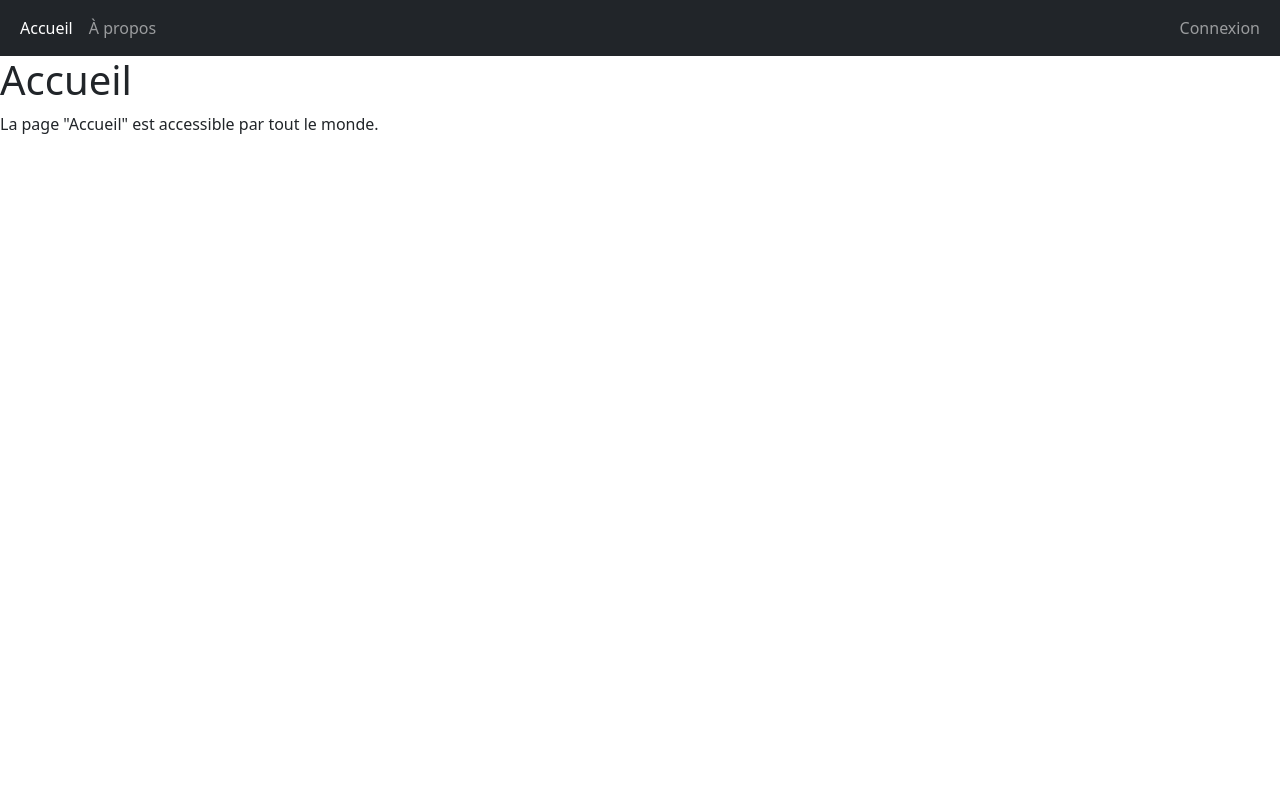
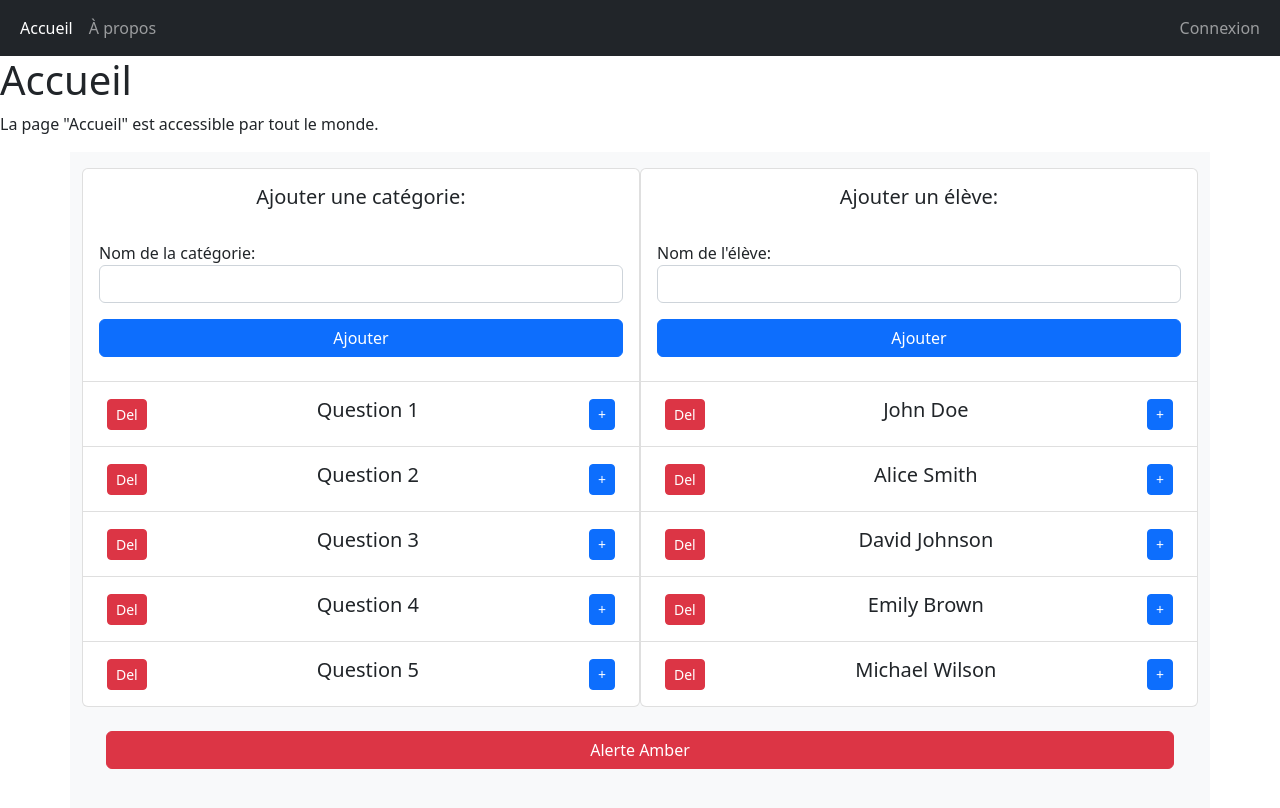
Before and after one commit to nicolasdube123/appweb-tp3, a Vue app: page / in a window 1280 px wide. Shown: the top 808 px of the page. Built offline with nearby package versions, Linux system fonts and the light colour scheme.

Commit message:
TeacherView majorité complétée

```diff
--- a/src/App.vue
+++ b/src/App.vue
@@ -15,6 +15,7 @@ import TeacherView from './views/TeacherView.vue'
   <main>
     <!-- RouterView (ou router-link) est la balise fournie par Vue Router qui permet d'afficher dynamiquement la "view" correspondante à la route actuelle de l'application. Cette directive ne devrait être présente qu'une seule fois. Lorsque l'utilisateur clique sur un des liens de navigation, Vue Router charge la "view" correspondante et l'affiche automatiquement à l'emplacement de la balise RouterView. -->
     <RouterView />
+    <TeacherView />
   </main>
 </template>
 
--- /dev/null
+++ b/src/components/teacher/QuestionColumn.vue
@@ -0,0 +1,106 @@
+<script setup lang="ts">
+    import { ref } from 'vue'
+    import { Question } from '../../views/StudentView.vue';
+
+    //Temporaire
+    const questions = ref<Array<Question>>([
+        {
+            studentId: "1",
+            content: "Question 1 content",
+            super: false,
+            priority: "P1",
+            category: "Matière",
+            private: false,
+            open: false
+        },
+        {
+            studentId: "2",
+            content: "Question 2 content",
+            super: false,
+            priority: "P2",
+            category: "Personnel",
+            private: false,
+            open: false
+        },
+        {
+            studentId: "3",
+            content: "Question 3 content",
+            super: false,
+            priority: "P3",
+            category: "Matière",
+            private: false,
+            open: false
+        },
+        {
+            studentId: "4",
+            content: "Question 4 content",
+            super: false,
+            priority: "P4",
+            category: "Personnel",
+            private: false,
+            open: false
+        },
+        {
+            studentId: "5",
+            content: "Question 5 content",
+            super: false,
+            priority: "P5",
+            category: "Matière",
+            private: false,
+            open: false
+        }
+    ])
+
+    function toggleQuestion(index: number) {
+        questions.value[index].open = !questions.value[index].open;
+    }
+
+    function deleteQuestion(index: number) {
+        questions.value.splice(index, 1)
+    }
+
+    function submitNewCategory() {
+
+    }
+</script>
+
+<template>
+    <ul class="list-group mt-3">
+        <li class="list-group-item">
+            <div class="d-flex justify-content-center align-items-center bg-dark-subtle p-2 rounded">
+                <h5>Ajouter une catégorie:</h5>
+            </div>
+            <div class="mt-3">
+                <form>
+                    <div class="form-group my-3">
+                        <label for="name">Nom de la catégorie:</label>
+                        <input type="text" class="form-control" id="name">
+                    </div>
+                    <a class="btn btn-primary btn-block w-100 mb-3" id="start" @click="submitNewCategory()">Ajouter</a>
+                </form>
+            </div>
+        </li>
+        <li v-for="(question, index) in questions" :key="index" class="list-group-item">
+            <div class="d-flex justify-content-between align-items-center bg-dark-subtle p-2 rounded">
+                <button class="btn btn-danger btn-sm" @click="deleteQuestion(index)">
+                    Del
+                </button>
+                <h5>Question {{ index + 1 }}</h5>
+                <button class="btn btn-primary btn-sm" @click="toggleQuestion(index)">
+                    {{ question.open ? '-' : '+' }}
+                </button>
+            </div>
+            <div v-if="question.open" class="mt-3">
+                <p><strong>Student ID:</strong> {{ question.studentId }}</p>
+                <p><strong>Content:</strong> {{ question.content }}</p>
+                <p><strong>Priority:</strong> {{ question.priority }}</p>
+                <p><strong>Category:</strong> {{ question.category }}</p>
+                <p><strong>Is Private:</strong> {{ question.private }}</p>
+            </div>
+        </li>
+    </ul>
+</template>
+
+<style>
+
+</style>
--- /dev/null
+++ b/src/components/teacher/StudentColumn.vue
@@ -0,0 +1,106 @@
+<script setup lang="ts">
+    import { ref } from 'vue'
+    import { Timer } from '../../scripts/timer'
+
+    export interface Student {
+        id: String;
+        name: String;
+        open: Boolean;
+        timer: Timer;
+    }
+
+    //Temporaire
+    const students = ref<Array<Student>>([
+        {
+            id: "1",
+            name: "John Doe",
+            open: false,
+            timer: new Timer()
+        },
+        {
+            id: "2",
+            name: "Alice Smith",
+            open: false,
+            timer: new Timer()
+        },
+        {
+            id: "3",
+            name: "David Johnson",
+            open: false,
+            timer: new Timer()
+        },
+        {
+            id: "4",
+            name: "Emily Brown",
+            open: false,
+            timer: new Timer()
+        },
+        {
+            id: "5",
+            name: "Michael Wilson",
+            open: false,
+            timer: new Timer()
+        }
+    ])
+
+    function toggleStudent(index: number) {
+        students.value[index].open = !students.value[index].open;
+    }
+
+    function deleteStudent(index: number) {
+        students.value.splice(index, 1)
+    }
+
+    function submitNewStudent() {
+
+    }
+</script>
+
+<template>
+    <ul class="list-group mt-3">
+        <li class="list-group-item">
+            <div class="d-flex justify-content-center align-items-center bg-dark-subtle p-2 rounded">
+                <h5>Ajouter un élève:</h5>
+            </div>
+            <div class="mt-3">
+                <form>
+                    <div class="form-group my-3">
+                        <label for="name">Nom de l'élève:</label>
+                        <input type="text" class="form-control" id="name">
+                    </div>
+                    <a class="btn btn-primary btn-block w-100 mb-3" id="start" @click="submitNewStudent()">Ajouter</a>
+                </form>
+            </div>
+        </li>
+        <li v-for="(student, index) in students" :key="index" class="list-group-item">
+            <div class="d-flex justify-content-between align-items-center bg-dark-subtle p-2 rounded">
+                <button class="btn btn-danger btn-sm" @click="deleteStudent(index)">
+                    Del
+                </button>
+                <h5>{{ student.name }}</h5>
+                <button class="btn btn-primary btn-sm" @click="toggleStudent(index)">
+                    {{ student.open ? '-' : '+' }}
+                </button>
+            </div>
+            <div v-if="student.open" class="mt-3">
+                <p><strong>Student ID:</strong> {{ student.id }}</p>
+                <div class="row justify-content-center container">
+                    <div v-if="!student.timer.running" class="form-group">
+                        <label for="time">Temps: </label>
+                        <input type="number" class="form-control" v-model="student.timer.time" id="time" />
+                        <button @click="student.timer.startTimer()" class="btn btn-primary">Start</button>
+                    </div>
+                    <div v-else>
+                        <p class="h3">Temps restant: {{ student.timer.formatTime() }}</p>
+                        <button @click="student.timer.pauseTimer()" class="btn btn-secondary">Pause</button>
+                        <button @click="student.timer.stopTimer()" class="btn btn-danger">Stop</button>
+                    </div>
+                </div>
+            </div>
+        </li>
+    </ul>
+</template>
+
+<style>
+
+</style>
--- /dev/null
+++ b/src/scripts/timer.ts
@@ -0,0 +1,30 @@
+export class Timer {
+    time = 60
+    running = false
+    timer: number | null = null
+
+    formatTime() : String {
+        const minutes = Math.floor(this.time / 60)
+        const seconds = this.time % 60
+        return `${minutes}:${seconds < 10 ? '0' : ''}${seconds}`
+    }
+
+    startTimer() {
+        this.running = true
+        this.timer = window.setInterval(() => {
+        if (this.time > 0) this.time--
+        else this.stopTimer()
+        }, 1000)
+    }
+
+    pauseTimer() {
+        this.running = false
+        if (this.timer) window.clearInterval(this.timer)
+    }
+
+    stopTimer() {
+        this.running = false
+        this.time = 60
+        if (this.timer) window.clearInterval(this.timer)
+    }
+}
--- a/src/views/TeacherView.vue
+++ b/src/views/TeacherView.vue
@@ -1,91 +1,22 @@
 <script setup lang="ts">
-    import { ref } from 'vue';
-    import { Question } from './StudentView.vue';
+    import QuestionColumn from '../components/teacher/QuestionColumn.vue'
+    import StudentColumn from '../components/teacher/StudentColumn.vue'
 
-    const questions = ref<Array<Question>>([
-        {
-            studentId: "1",
-            content: "Question 1 content",
-            super: false,
-            priority: "P1",
-            category: "Matière",
-            private: false,
-            open: false
-        },
-        {
-            studentId: "2",
-            content: "Question 2 content",
-            super: false,
-            priority: "P2",
-            category: "Personnel",
-            private: false,
-            open: false
-        },
-        {
-            studentId: "3",
-            content: "Question 3 content",
-            super: false,
-            priority: "P3",
-            category: "Matière",
-            private: false,
-            open: false
-        },
-        {
-            studentId: "4",
-            content: "Question 4 content",
-            super: false,
-            priority: "P4",
-            category: "Personnel",
-            private: false,
-            open: false
-        },
-        {
-            studentId: "5",
-            content: "Question 5 content",
-            super: false,
-            priority: "P5",
-            category: "Matière",
-            private: false,
-            open: false
-        }
-    ])
+    function sendAmberAlert() {
 
-    function toggleQuestion(index: number) {
-        questions.value[index].open = !questions.value[index].open;
     }
 
-    function deleteQuestion(index: number) {
-        questions.value.splice(index, 1)
-    }
 </script>
 
 <template>
-    <div class="container bg-light d-flex">
-        <div class="w-25">
-            <ul class="list-group mt-3">
-                <li v-for="(question, index) in questions" :key="index" class="list-group-item">
-                    <div class="d-flex justify-content-between align-items-center">
-                        <button class="btn btn-danger btn-sm" @click="deleteQuestion(index)">
-                            Del
-                        </button>
-                        <h5>Question {{ index + 1 }}</h5>
-                        <button class="btn btn-primary btn-sm" @click="toggleQuestion(index)">
-                            {{ question.open ? '-' : '+' }}
-                        </button>
-                    </div>
-                    <div v-if="question.open">
-                        <p><strong>Student ID:</strong> {{ question.studentId }}</p>
-                        <p><strong>Content:</strong> {{ question.content }}</p>
-                        <p><strong>Priority:</strong> {{ question.priority }}</p>
-                        <p><strong>Category:</strong> {{ question.category }}</p>
-                        <p><strong>Is Private:</strong> {{ question.private }}</p>
-                    </div>
-                </li>
-            </ul>
+    <div class="container bg-light d-flex flex-column">
+        <div class="d-flex w-100">
+            <QuestionColumn class="w-50" />
+            <StudentColumn class="w-50" />
         </div>
-        <div>
-
-        </div>
+        <button @click="sendAmberAlert" class="btn btn-danger m-4 mb-5">
+            Alerte Amber
+        </button>
     </div>
 </template>
 
```
